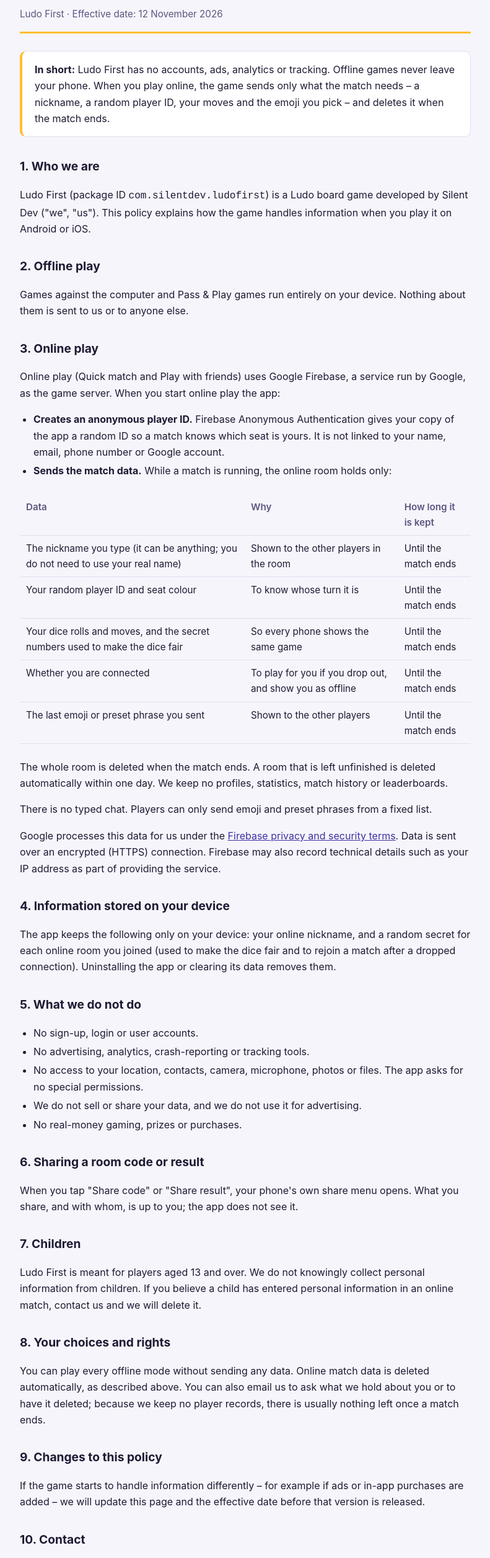
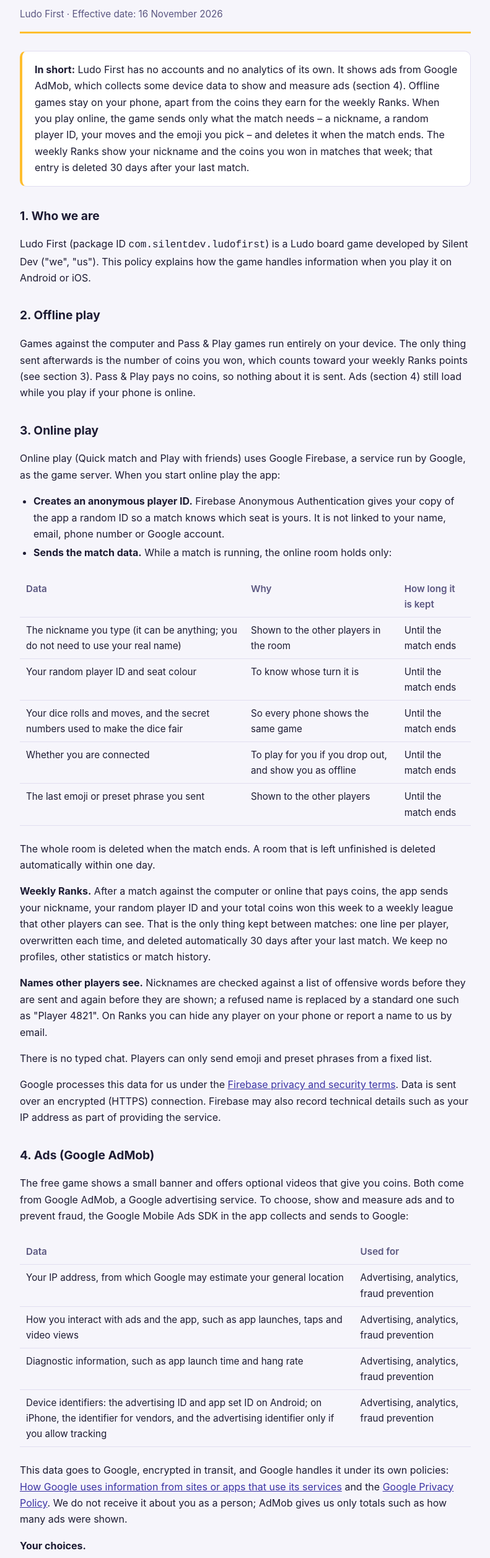
Before and after one commit to surajpsp/ludo-first-privacy, a plain HTML site: page index.html in a window 1280 px wide. Shown: the part 87-2600 px from the top of the page at 62% size, without its empty margins (244-1035 px from the left). Drawn offline with Linux system fonts and the light colour scheme.

Commit message:
Privacy policy: Google AdMob ads and the weekly Ranks (16 November 2026)
Co-Authored-By: Claude Opus 5.5 <noreply@anthropic.com>

```diff
--- a/index.html
+++ b/index.html
@@ -45,13 +45,15 @@
 <main>
   <header>
     <h1>Privacy Policy</h1>
-    <p class="meta">Ludo First &middot; Effective date: 12 November 2026</p>
+    <p class="meta">Ludo First &middot; Effective date: 16 November 2026</p>
   </header>
 
   <div class="summary">
-    <p><strong>In short:</strong> Ludo First has no accounts, ads, analytics or tracking. Offline games never leave
-    your phone. When you play online, the game sends only what the match needs – a nickname, a random player ID,
-    your moves and the emoji you pick – and deletes it when the match ends.</p>
+    <p><strong>In short:</strong> Ludo First has no accounts and no analytics of its own. It shows ads from Google
+    AdMob, which collects some device data to show and measure ads (section 4). Offline games stay on
+    your phone, apart from the coins they earn for the weekly Ranks. When you play online, the game sends only what the match needs – a nickname, a random player ID,
+    your moves and the emoji you pick – and deletes it when the match ends. The weekly Ranks show your nickname and the
+    coins you won in matches that week; that entry is deleted 30 days after your last match.</p>
   </div>
 
   <h2>1. Who we are</h2>
@@ -59,8 +61,9 @@
   ("we", "us"). This policy explains how the game handles information when you play it on Android or iOS.</p>
 
   <h2>2. Offline play</h2>
-  <p>Games against the computer and Pass &amp; Play games run entirely on your device. Nothing about them is sent to
-  us or to anyone else.</p>
+  <p>Games against the computer and Pass &amp; Play games run entirely on your device. The only thing sent afterwards
+  is the number of coins you won, which counts toward your weekly Ranks points (see section 3). Pass &amp; Play pays no
+  coins, so nothing about it is sent. Ads (section 4) still load while you play if your phone is online.</p>
 
   <h2>3. Online play</h2>
   <p>Online play (Quick match and Play with friends) uses Google Firebase, a service run by Google, as the game
@@ -82,47 +85,85 @@
     </table>
   </div>
   <p>The whole room is deleted when the match ends. A room that is left unfinished is deleted automatically within
-  one day. We keep no profiles, statistics, match history or leaderboards.</p>
+  one day.</p>
+  <p><strong>Weekly Ranks.</strong> After a match against the computer or online that pays coins, the app sends your
+  nickname, your random player ID and your total coins won this week to a weekly league that other players can see.
+  That is the only thing kept between matches: one line per player, overwritten each time, and deleted automatically
+  30 days after your last match. We keep no profiles, other statistics or match history.</p>
+  <p><strong>Names other players see.</strong> Nicknames are checked against a list of offensive words before they are
+  sent and again before they are shown; a refused name is replaced by a standard one such as "Player 4821". On Ranks
+  you can hide any player on your phone or report a name to us by email.</p>
   <p>There is no typed chat. Players can only send emoji and preset phrases from a fixed list.</p>
   <p>Google processes this data for us under the
   <a href="https://firebase.google.com/support/privacy">Firebase privacy and security terms</a>. Data is sent over an
   encrypted (HTTPS) connection. Firebase may also record technical details such as your IP address as part of
   providing the service.</p>
 
-  <h2>4. Information stored on your device</h2>
-  <p>The app keeps the following only on your device: your online nickname, and a random secret for each online room you
+  <h2>4. Ads (Google AdMob)</h2>
+  <p>The free game shows a small banner and offers optional videos that give you coins. Both come from Google AdMob,
+  a Google advertising service. To choose, show and measure ads and to prevent fraud, the Google Mobile Ads SDK in the
+  app collects and sends to Google:</p>
+  <div class="table-wrap">
+    <table>
+      <tr><th>Data</th><th>Used for</th></tr>
+      <tr><td>Your IP address, from which Google may estimate your general location</td><td>Advertising, analytics, fraud prevention</td></tr>
+      <tr><td>How you interact with ads and the app, such as app launches, taps and video views</td><td>Advertising, analytics, fraud prevention</td></tr>
+      <tr><td>Diagnostic information, such as app launch time and hang rate</td><td>Advertising, analytics, fraud prevention</td></tr>
+      <tr><td>Device identifiers: the advertising ID and app set ID on Android; on iPhone, the identifier for vendors, and the advertising identifier only if you allow tracking</td><td>Advertising, analytics, fraud prevention</td></tr>
+    </table>
+  </div>
+  <p>This data goes to Google, encrypted in transit, and Google handles it under its own policies:
+  <a href="https://policies.google.com/technologies/partner-sites">How Google uses information from sites or apps that use its services</a>
+  and the <a href="https://policies.google.com/privacy">Google Privacy Policy</a>. We do not receive it about you as a
+  person; AdMob gives us only totals such as how many ads were shown.</p>
+  <p><strong>Your choices.</strong></p>
+  <ul>
+    <li>In the European Economic Area, the UK and Switzerland, Google's consent form appears before any ad loads, and you
+      can change your answer at any time in <em>Settings › Ad privacy choices</em>.</li>
+    <li>On iPhone, the app asks whether it may track you for ads. If you say no, the advertising identifier is not used.</li>
+    <li>On Android you can reset or delete your advertising ID, or turn off ad personalisation, in your phone's Google
+      settings (<em>Settings › Google › Ads</em>, or <em>Settings › Privacy › Ads</em>).</li>
+    <li>Videos for coins are always optional; nothing in the game requires watching one.</li>
+  </ul>
+
+  <h2>5. Information stored on your device</h2>
+  <p>The app keeps the following only on your device: your nickname, your coins, level, dice styles, board themes and
+  recent games, the players you hid on Ranks, and a random secret for each online room you
   joined (used to make the dice fair and to rejoin a match after a dropped connection). Uninstalling the app or
   clearing its data removes them.</p>
 
-  <h2>5. What we do not do</h2>
+  <h2>6. What we do not do</h2>
   <ul>
     <li>No sign-up, login or user accounts.</li>
-    <li>No advertising, analytics, crash-reporting or tracking tools.</li>
-    <li>No access to your location, contacts, camera, microphone, photos or files. The app asks for no special
-      permissions.</li>
-    <li>We do not sell or share your data, and we do not use it for advertising.</li>
+    <li>No analytics or crash-reporting tools of our own. The only outside services are Google Firebase (online play
+      and Ranks) and Google AdMob (ads).</li>
+    <li>No access to your precise location, contacts, camera, microphone, photos or files. The only permission prompt
+      is the iPhone's "allow tracking" question for ads, which you can decline.</li>
+    <li>We do not sell your data. Apart from what Google AdMob collects to show ads (section 4), nothing is used for
+      advertising.</li>
     <li>No real-money gaming, prizes or purchases.</li>
   </ul>
 
-  <h2>6. Sharing a room code or result</h2>
+  <h2>7. Sharing a room code or result</h2>
   <p>When you tap "Share code" or "Share result", your phone's own share menu opens. What you share, and with whom,
   is up to you; the app does not see it.</p>
 
-  <h2>7. Children</h2>
-  <p>Ludo First is meant for players aged 13 and over. We do not knowingly collect personal information from
-  children. If you believe a child has entered personal information in an online match, contact us and we will
+  <h2>8. Children</h2>
+  <p>Ludo First is meant for players aged 13 and over, and its ads are not set up for children. We do not knowingly
+  collect personal information from children. If you believe a child has entered personal information in an online match, contact us and we will
   delete it.</p>
 
-  <h2>8. Your choices and rights</h2>
-  <p>You can play every offline mode without sending any data. Online match data is deleted automatically, as
-  described above. You can also email us to ask what we hold about you or to have it deleted; because we keep no
-  player records, there is usually nothing left once a match ends.</p>
+  <h2>9. Your choices and rights</h2>
+  <p>Offline games send no game data apart from your weekly Ranks points; ads still load whenever your phone is online.
+  Online match data and Ranks entries are deleted automatically, as described above. You can also email us to ask
+  what we hold about you or to have your Ranks entry deleted. Data collected by Google AdMob is held by Google; use the
+  choices in section 4 or Google's own privacy tools.</p>
 
-  <h2>9. Changes to this policy</h2>
-  <p>If the game starts to handle information differently – for example if ads or in-app purchases are added – we
-  will update this page and the effective date before that version is released.</p>
+  <h2>10. Changes to this policy</h2>
+  <p>If the game starts to handle information differently – for example if in-app purchases are added – we will
+  update this page and the effective date before that version is released.</p>
 
-  <h2>10. Contact</h2>
+  <h2>11. Contact</h2>
   <p>Questions about this policy: <a href="mailto:surajpsp@gmail.com">surajpsp@gmail.com</a></p>
 
   <footer>&copy; 2026 Silent Dev &middot; Ludo First</footer>
```
